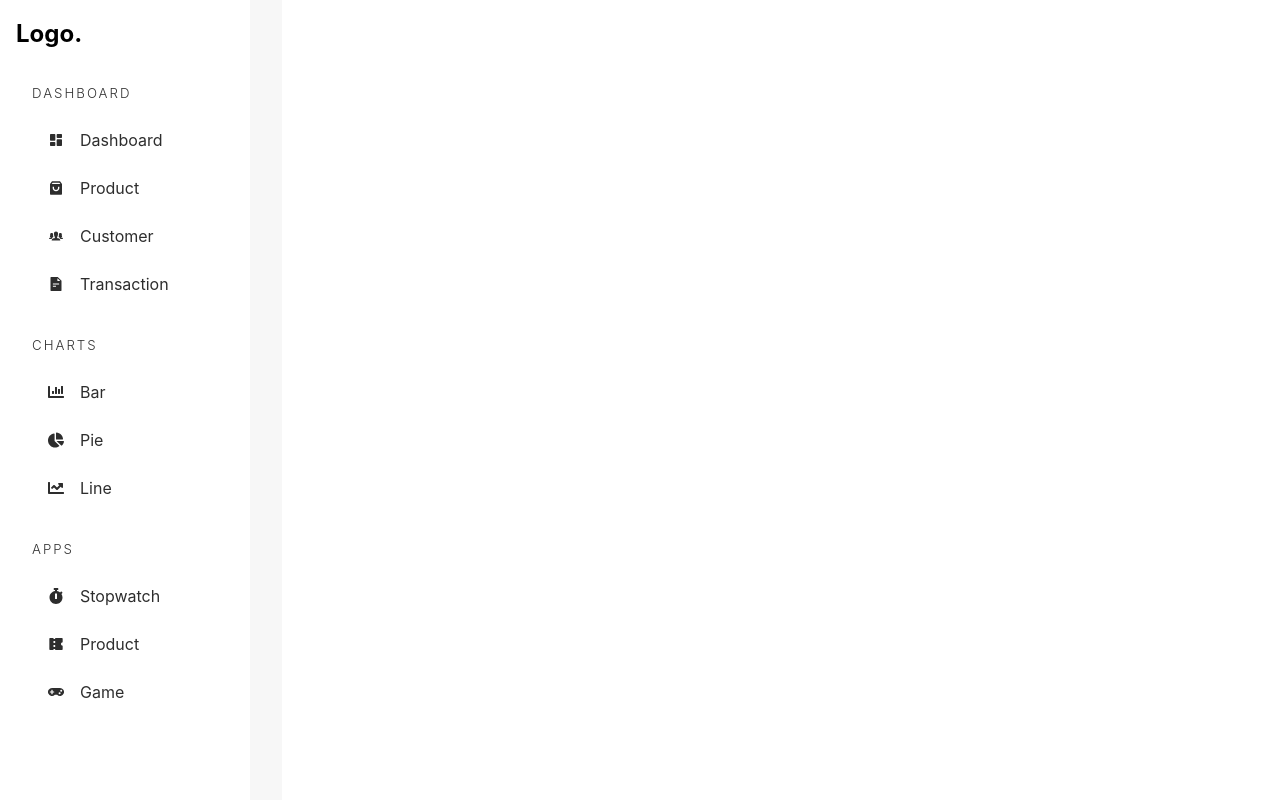
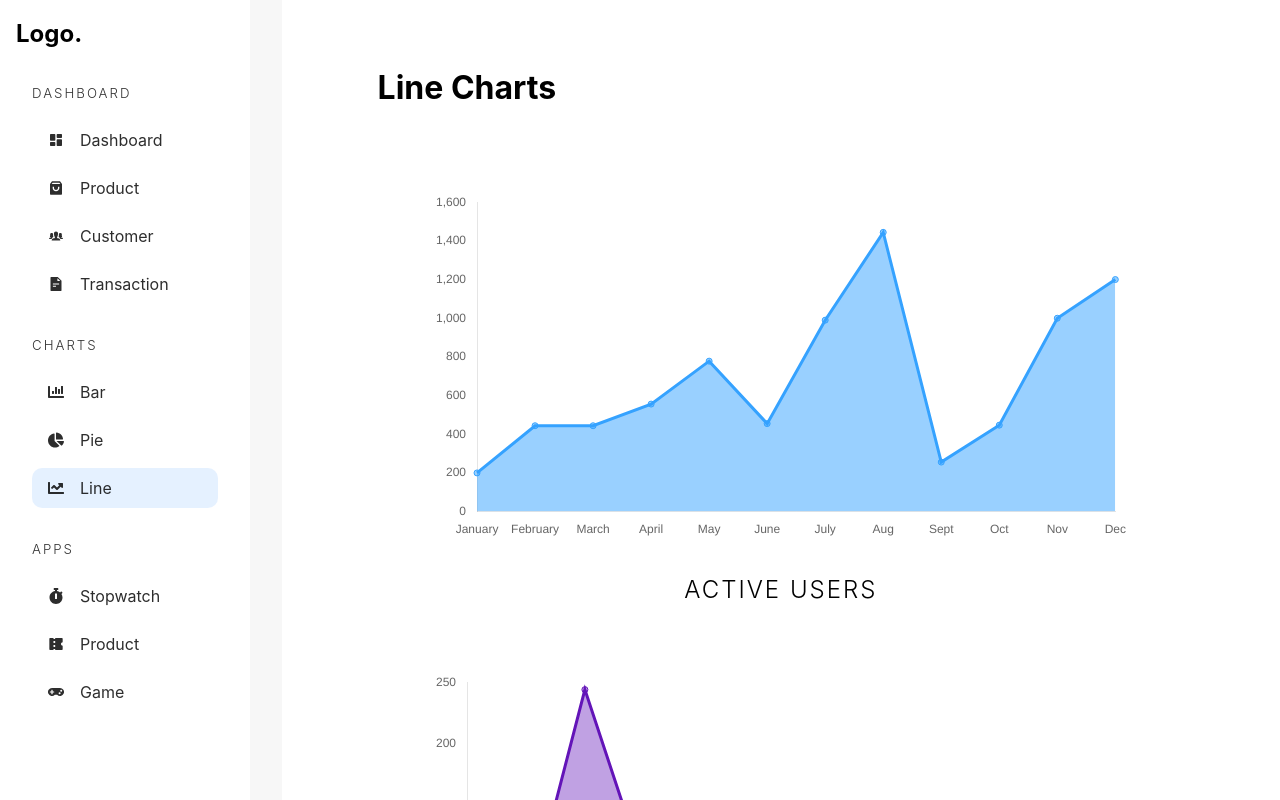
Before and after one commit to Sangram4213/Admin-Dashboard, a React (Vite) app: page /admin/chart/line in a window 1280 px wide. Built offline with nearby package versions, Linux system fonts and the light colour scheme.

Commit message:
add line chart for admin

```diff
--- a/src/components/AdminSideBar.tsx
+++ b/src/components/AdminSideBar.tsx
@@ -7,6 +7,7 @@
 
 const AdminSideBar = () => {
   const location = useLocation();
+  console.log(location);
 
   return (
     <aside>
@@ -70,7 +71,7 @@
             location={location}
           />
           <Li
-            url="/admin/line"
+            url="/admin/chart/line"
             Icon={FaChartLine}
             text="Line"
             location={location}
--- a/src/pages/charts/LineCharts.tsx
+++ b/src/pages/charts/LineCharts.tsx
@@ -1,12 +1,81 @@
-import AdminSideBar from '../../components/AdminSideBar'
+import AdminSideBar from '../../components/AdminSideBar';
+import {LineChart} from '../../components/Charts';
+
+const months = [
+  "January",
+  "February",
+  "March",
+  "April",
+  "May",
+  "June",
+  "July",
+  "Aug",
+  "Sept",
+  "Oct",
+  "Nov",
+  "Dec",
+];
 
 const LineCharts = () => {
   return (
     <div className="admin-container">
       <AdminSideBar />
-      <main className="chart-container"></main>
+      <main className="chart-container">
+      <h1>Line Charts</h1>
+        <section>
+          <LineChart
+            data={[
+              200, 444, 444, 556, 778, 455, 990, 1444, 256, 447, 1000, 1200,
+            ]}
+            label="Users"
+            borderColor="rgb(53, 162, 255)"
+            backgroundColor="rgba(53, 162, 255,0.5)"
+            labels={months}
+          />
+          <h2>Active Users</h2>
+        </section>
+
+        <section>
+          <LineChart
+            data={[40, 60, 244, 100, 143, 120, 41, 47, 50, 56, 32]}
+            backgroundColor={"hsla(269,80%,40%,0.4)"}
+            borderColor={"hsl(269,80%,40%)"}
+            label="Products"
+            labels={months}
+          />
+          <h2>Total Products (SKU)</h2>
+        </section>
+
+        <section>
+          <LineChart
+            data={[
+              24000, 14400, 24100, 34300, 90000, 20000, 25600, 44700, 99000,
+              144400, 100000, 120000,
+            ]}
+            backgroundColor={"hsla(129,80%,40%,0.4)"}
+            borderColor={"hsl(129,80%,40%)"}
+            label="Revenue"
+            labels={months}
+          />
+          <h2>Total Revenue</h2>
+        </section>
+
+        <section>
+          <LineChart
+            data={[
+              9000, 12000, 12000, 9000, 1000, 5000, 4000, 1200, 1100, 1500,
+              2000, 5000,
+            ]}
+            backgroundColor={"hsla(29,80%,40%,0.4)"}
+            borderColor={"hsl(29,80%,40%)"}
+            label="Discount"
+            labels={months}
+          />
+          <h2>Discount Allotted</h2>
+        </section>
+      </main>
     </div>
   )
 }
 
-export default LineCharts
+export default LineCharts;
```
